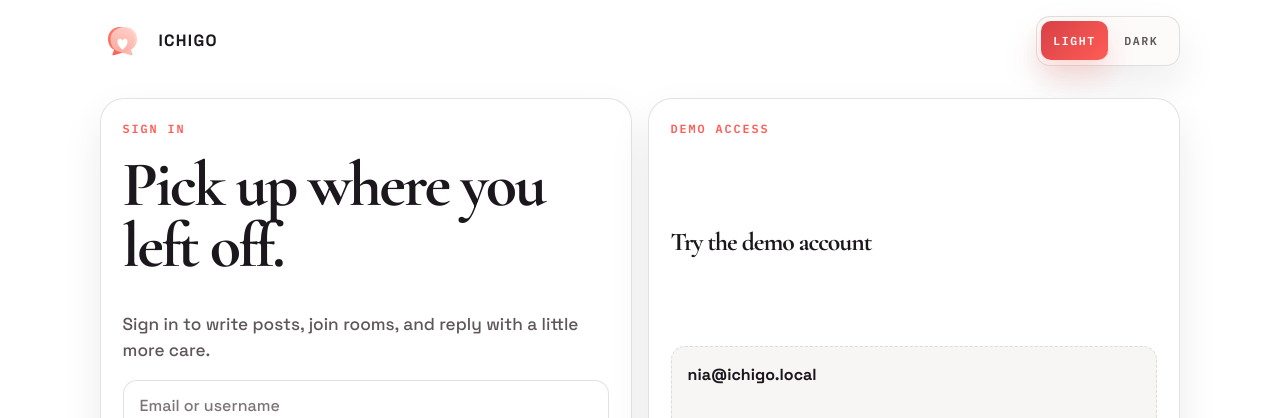
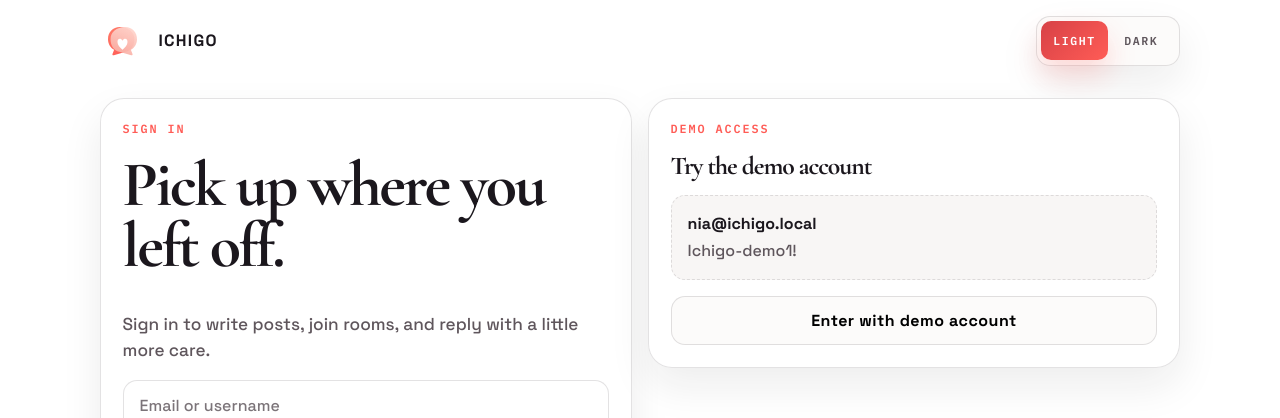
Before and after one commit to ambitious-dydx/Ichigo, a Next.js app: page /login in a window 1280 px wide. Shown: the top 418 px of the page. Built offline with nearby package versions, Linux system fonts and the light colour scheme; no server answers.

Commit message:
Tighten auth panel vertical spacing

```diff
--- a/src/styles.css
+++ b/src/styles.css
@@ -2530,6 +2530,7 @@ select.text-input:focus {
 .auth-grid {
   display: grid;
   grid-template-columns: repeat(2, minmax(0, 1fr));
+  align-items: start;
   gap: 1rem;
   margin-top: 2rem;
 }
@@ -2540,6 +2541,7 @@ select.text-input:focus {
 
 .auth-panel {
   display: grid;
+  align-content: start;
   gap: 1rem;
   padding: 1.35rem;
 }
```
